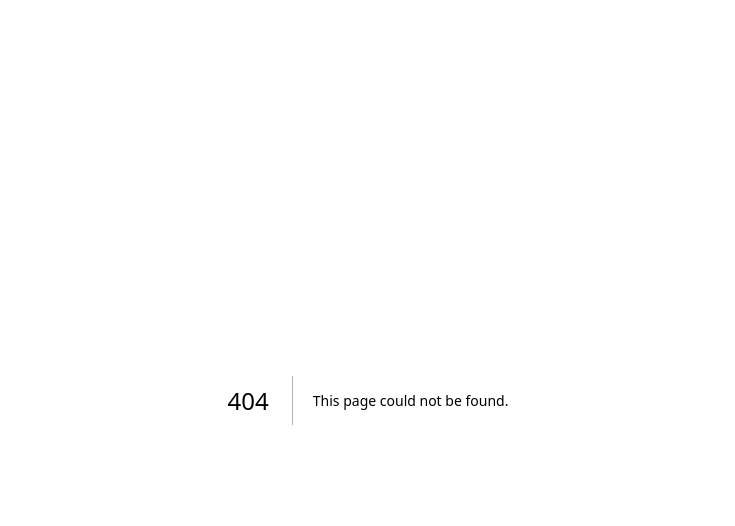
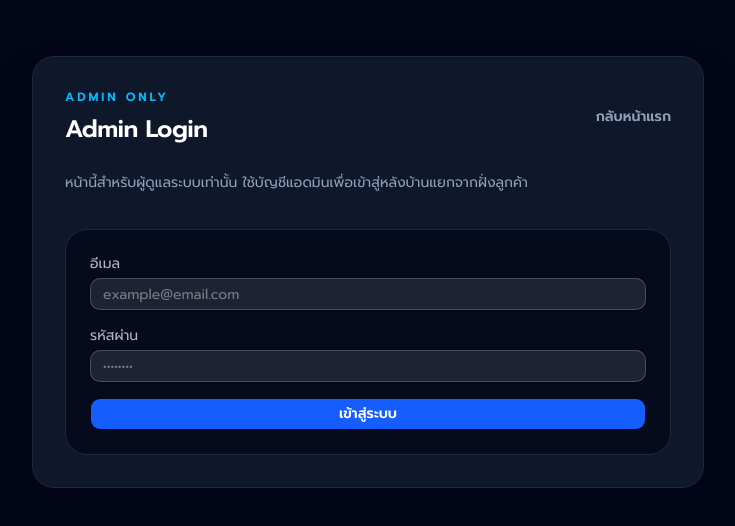
Before and after one commit to jirayuwannagul-tech/lotto-usa, a Next.js app: page /admin-login in a window 1280 px wide. Before the commit this address had no page. Shown: the top 526 px of the page, without its empty margins (272-1007 px from the left). Built offline with nearby package versions, Linux system fonts and the light colour scheme.

Commit message:
Add admin login entry

```diff
--- /dev/null
+++ b/src/app/admin-login/page.tsx
@@ -0,0 +1,28 @@
+import Link from "next/link"
+import LoginForm from "@/components/shared/LoginForm"
+
+export default function AdminLoginPage() {
+  return (
+    <div className="min-h-screen bg-slate-950 px-5 py-10 text-white sm:px-6 sm:py-14">
+      <div className="mx-auto max-w-2xl rounded-3xl border border-slate-800 bg-slate-900 p-8 shadow-2xl shadow-slate-950/40">
+        <div className="flex items-center justify-between">
+          <div>
+            <p className="text-xs font-semibold tracking-[0.24em] text-sky-400">ADMIN ONLY</p>
+            <p className="mt-2 text-2xl font-semibold tracking-tight text-white">Admin Login</p>
+          </div>
+          <Link href="/" className="text-sm font-semibold text-slate-400 transition hover:text-white">
+            กลับหน้าแรก
+          </Link>
+        </div>
+
+        <p className="mt-6 text-sm leading-7 text-slate-400">
+          หน้านี้สำหรับผู้ดูแลระบบเท่านั้น ใช้บัญชีแอดมินเพื่อเข้าสู่หลังบ้านแยกจากฝั่งลูกค้า
+        </p>
+
+        <div className="mt-8 rounded-3xl border border-slate-800 bg-slate-950/70 p-6">
+          <LoginForm portal="admin" redirectTo="/admin" showRegisterLink={false} theme="dark" />
+        </div>
+      </div>
+    </div>
+  )
+}
--- /dev/null
+++ b/src/app/admin/page.tsx
@@ -0,0 +1,11 @@
+export default function AdminHomePage() {
+  return (
+    <section className="rounded-3xl border border-slate-200 bg-white p-8 shadow-sm">
+      <p className="text-xs font-semibold tracking-[0.24em] text-slate-400">ADMIN PAGE</p>
+      <h2 className="mt-3 text-3xl font-semibold tracking-tight text-slate-950">หน้าผู้ดูแลระบบ</h2>
+      <p className="mt-4 max-w-2xl text-sm leading-7 text-slate-600">
+        หน้านี้เป็นจุดเริ่มต้นสำหรับผู้ดูแลระบบเท่านั้น รอบนี้ผมสร้างทางเข้าแยกกับหน้าหลักให้ก่อนตามที่คุณสั่ง
+      </p>
+    </section>
+  )
+}
--- a/src/app/page.tsx
+++ b/src/app/page.tsx
@@ -54,6 +54,9 @@ export default async function Home() {
               </Link>
               <Link href="/register" className="text-slate-500 transition hover:text-slate-950">
                 Register
+              </Link>
+              <Link href="/admin-login" className="text-slate-500 transition hover:text-slate-950">
+                Admin
               </Link>
             </div>
           </div>
```
